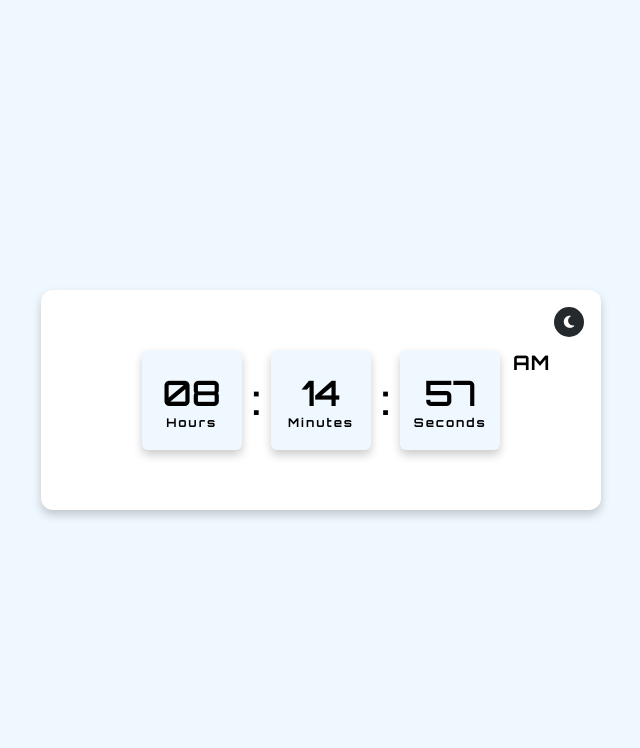
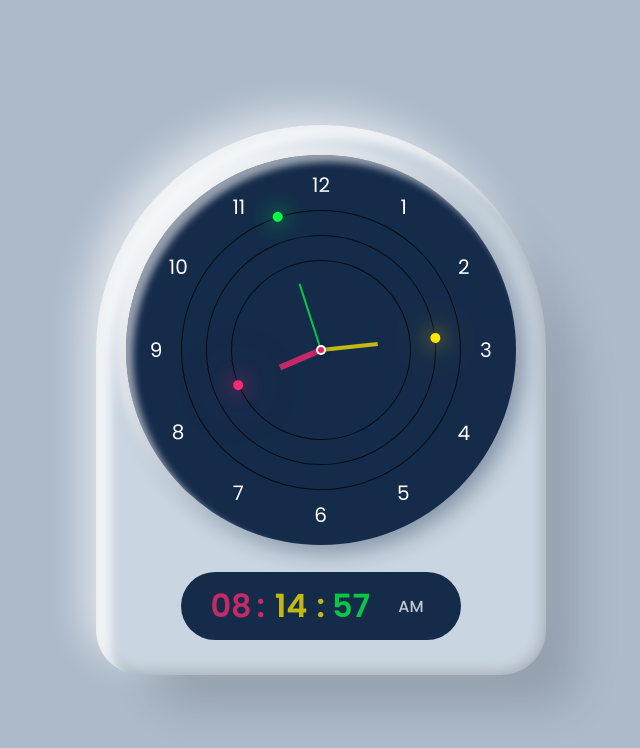
Before and after one commit to akhie-art/jamDigital, a plain HTML site: page index.html in a window 1280 px wide. Shown: the whole page, without its empty margins (319-959 px from the left). Drawn offline with Linux system fonts and the light colour scheme.

Commit message:
first commit

```diff
--- a/index.html
+++ b/index.html
@@ -8,37 +8,31 @@
     <link rel="stylesheet" href="./fontawesome/css/all.css" />
   </head>
   <body>
-    <section>
-      <div class="container">
-        <div class="icon">
-          <i class="fa-solid fa-moon"></i>
-          <i class="fa-solid fa-sun"></i>
-        </div>
-        <div class="time">
-          <div class="time-colon">
-            <div class="time-text">
-              <span class="hour_num">08</span>
-              <span class="text">Hours</span>
-            </div>
-            <span class="colon">:</span>
-          </div>
-          <div class="time-colon">
-            <div class="time-text">
-              <span class="min_num">45</span>
-              <span class="text">Minutes</span>
-            </div>
-            <span class="colon">:</span>
-          </div>
-          <div class="time-colon">
-            <div class="time-text">
-              <span class="sec_num">06</span>
-              <span class="text">Seconds</span>
-            </div>
-            <span class="am_pm">AM</span>
-          </div>
-        </div>
+    <div class="clock">
+      <div class="numbers">
+        <div class="circle" id="sec" style="--clr: #04fc43"><i></i></div>
+        <div class="circle" id="min" style="--clr: #fee800"><i></i></div>
+        <div class="circle" id="hrs" style="--clr: #ff2972"><i></i></div>
+        <span style="--i: 1"><b>1</b></span>
+        <span style="--i: 2"><b>2</b></span>
+        <span style="--i: 3"><b>3</b></span>
+        <span style="--i: 4"><b>4</b></span>
+        <span style="--i: 5"><b>5</b></span>
+        <span style="--i: 6"><b>6</b></span>
+        <span style="--i: 7"><b>7</b></span>
+        <span style="--i: 8"><b>8</b></span>
+        <span style="--i: 9"><b>9</b></span>
+        <span style="--i: 10"><b>10</b></span>
+        <span style="--i: 11"><b>11</b></span>
+        <span style="--i: 12"><b>12</b></span>
       </div>
-    </section>
+      <div id="time">
+        <div id="hour" style="--clr: #ff2972">00</div>
+        <div id="minutes" style="--clr: #fee800">00</div>
+        <div id="seconds" style="--clr: #04fc43">00</div>
+        <div id="ampm" style="--clr: #fff">AM</div>
+      </div>
+    </div>
     <script src="main.js"></script>
   </body>
 </html>
--- a/main.js
+++ b/main.js
@@ -1,26 +1,35 @@
-let section = document.querySelector("section"),
-  icons = document.querySelector(".icon");
-icons.onclick = () => {
-  section.classList.toggle("dark");
-};
+let hr = document.querySelector("#hrs");
+let mn = document.querySelector("#min");
+let sc = document.querySelector("#sec");
+
 setInterval(() => {
-  let date = new Date();
-  jam = date.getHours();
-  menit = date.getMinutes();
-  detik = date.getSeconds();
-  bulan = date.getMonth();
+  let day = new Date();
+  let hh = day.getHours() * 30;
+  let mm = day.getMinutes() * 6;
+  let ss = day.getSeconds() * 6;
 
-  let d;
-  d = jam < 12 ? "AM" : "PM";
-  jam = jam > 12 ? jam - 12 : jam;
-  jam = jam == 0 ? (jam = 12) : jam;
+  hr.style.transform = `rotateZ(${hh + mm / 12}deg)`;
+  mn.style.transform = `rotateZ(${mm}deg )`;
+  sc.style.transform = `rotateZ(${ss}deg )`;
 
-  jam = jam < 10 ? "0" + jam : jam;
-  menit = menit < 10 ? "0" + menit : menit;
-  detik = detik < 10 ? "0" + detik : detik;
+  let hour = document.getElementById("hour");
+  let minutes = document.getElementById("minutes");
+  let seconds = document.getElementById("seconds");
+  let ampm = document.getElementById("ampm");
+  let h = new Date().getHours();
+  let m = new Date().getMinutes();
+  let s = new Date().getSeconds();
 
-  document.querySelector(".hour_num").innerHTML = jam;
-  document.querySelector(".min_num").innerHTML = menit;
-  document.querySelector(".sec_num").innerHTML = detik;
-  document.querySelector(".am_pm").innerHTML = d;
-}, 1000);
+  var am = h >= 12 ? "PM" : "AM";
+
+  if (h > 12) {
+    h = h - 12;
+  }
+  h = h < 10 ? "0" + h : h;
+  m = m < 10 ? "0" + m : m;
+  s = s < 10 ? "0" + s : s;
+  hour.innerHTML = h;
+  minutes.innerHTML = m;
+  seconds.innerHTML = s;
+  ampm.innerHTML = am;
+});
--- a/style.css
+++ b/style.css
@@ -1,125 +1,160 @@
-@import url("https://fonts.googleapis.com/css2?family=Orbitron:wght@400..900&display=swap");
+@import url("https://fonts.googleapis.com/css2?family=Poppins:ital,wght@0,100;0,200;0,300;0,400;0,500;0,600;0,700;0,800;0,900;1,100;1,200;1,300;1,400;1,500;1,600;1,700;1,800;1,900&display=swap");
 
 * {
   margin: 0;
   padding: 0;
   box-sizing: border-box;
-  font-family: "Orbitron", sans-serif;
-  transition: all 0.1s ease-in-out;
+  font-family: "Poppins", sans-serif;
 }
-section {
+body {
+  display: flex;
+  justify-content: center;
+  align-items: center;
   min-height: 100vh;
-  width: 100%;
+  background: #acbaca;
+}
+.clock {
+  position: relative;
+  width: 450px;
+  height: 550px;
   display: flex;
+  justify-content: center;
   align-items: center;
+  background: #c9d5e0;
+  border-radius: 50px;
+  border-top-left-radius: 250px;
+  border-top-right-radius: 250px;
+  box-shadow: 45px 45px 45px -15px rgba(0, 0, 0, 0.15),
+    inset 15px 15px 10px rgba(255, 255, 255, 0.75),
+    -15px -15px 35px rgba(255, 255, 255, 0.55),
+    inset -2px -2px 15px rgba(0, 0, 0, 0.2);
+}
+.numbers {
+  position: absolute;
+  width: 390px;
+  height: 390px;
+  background: #152b4a;
+  border-radius: 50%;
+  top: 30px;
+  display: flex;
   justify-content: center;
-  background: #f0f8ff;
+  align-items: center;
+  box-shadow: 7px 7px 22px #152b4a66,
+    inset 7px 7px 7px rgba(255, 255, 255, 0.55),
+    -9px -9px 15px rgba(255, 255, 255, 1);
 }
-.container {
+.numbers::before {
+  content: "";
+  position: absolute;
+  width: 4px;
+  height: 4px;
+  border-radius: 50%;
+  background: #e91e63;
+  z-index: 10000000;
+  box-shadow: 0 0 0 1px #e91e63, 0 0 0 3px #fff, 0 0 5px 5px rgba(0, 0, 0, 0.15);
+}
+.numbers span {
+  position: absolute;
+  inset: 15px;
+  text-align: center;
+  color: #fff;
+  font-size: 1.25em;
+  transform: rotate(calc(30deg * var(--i)));
+}
+.numbers span b {
+  font-weight: 400;
+  display: inline-block;
+  transform: rotate(calc(-30deg * var(--i)));
+}
+.circle {
+  position: absolute;
+  width: 280px;
+  height: 280px;
+  border: 1px solid rgba(0, 0, 0, 0.75);
+  border-radius: 50%;
   display: flex;
-  /* align-items: center; */
   justify-content: center;
-  height: 220px;
-  max-width: 560px;
-  background: #fff;
-  box-shadow: 0 5px 10px rgba(0, 0, 0, 0.2);
-  border-radius: 12px;
-  width: 100%;
+  align-items: flex-start;
+  z-index: 10;
+}
+.circle i {
+  position: absolute;
+  width: 6px;
+  height: 50%;
+  background: var(--clr);
+  opacity: 0.75;
+  transform-origin: bottom;
+  transform: scaleY(0.5);
+}
+.circle#sec i {
+  width: 2px;
+}
+.circle#min i {
+  width: 4px;
+}
+
+.circle#min {
+  width: 230px;
+  height: 230px;
+}
+
+.circle#hrs {
+  width: 180px;
+  height: 180px;
+}
+.circle::before {
+  content: "";
+  position: absolute;
+  top: -6px;
+  left: 50%;
+  width: 10px;
+  height: 10px;
+  background: var(--clr);
+  border-radius: 50%;
+  transform: translateX(-50%);
+  box-shadow: 0 0 20px var(--clr), 0 0 60px var(--clr);
+}
+#time {
+  position: absolute;
+  bottom: 35px;
+  display: flex;
+  padding: 10px 20px;
+  font-size: 2em;
+  font-weight: 600;
+  border-radius: 40px;
+  background: #152b4a;
+  box-shadow: 7px 7px 22px #152b4a66,
+    inset 6px 6px px rgba(255, 255, 255, 0.55),
+    -9px -9px 15px rgba(255, 255, 255, 1);
+}
+#time div {
   position: relative;
+  width: 60px;
+  text-align: center;
+  color: var(--clr);
+  opacity: 0.75;
 }
-.dark {
-  background: #24292d;
+#time div:last-child {
+  font-size: 0.5em;
+  display: flex;
+  justify-content: center;
+  align-items: center;
+  font-weight: 500;
 }
-.dark .container {
-  background: #323840;
+#time div:nth-child(1)::after,
+#time div:nth-child(2)::after {
+  content: ":";
+  position: absolute;
+  right: -4px;
 }
-.dark .icon i {
-  background: #fff;
-  color: #323840;
+#time div:nth-child(2)::after {
+  animation: animasi 1s steps(1) infinite;
 }
-.icon i {
-  position: absolute;
-  right: 17px;
-  top: 17px;
-  height: 30px;
-  width: 30px;
-  background: #24292d;
-  color: #fff;
-  text-align: center;
-  line-height: 30px;
-  border-radius: 50%;
-  font-size: 14px;
-  cursor: pointer;
+@keyframes animasi {
+  0% {
+    opacity: 1;
+  }
+  50% {
+    opacity: 0;
+  }
 }
-.icon i.fa-sun {
-  opacity: 0;
-  pointer-events: none;
-}
-.dark .icon i.fa-sun {
-  opacity: 1;
-  pointer-events: auto;
-}
-.container .time {
-  display: flex;
-  align-items: center;
-}
-.time-colon {
-  display: flex;
-  align-items: center;
-  position: relative;
-}
-.time-text {
-  height: 100px;
-  width: 100px;
-  display: flex;
-  align-items: center;
-  flex-direction: column;
-  justify-content: center;
-  background: #f0f8ff;
-  border-radius: 6px;
-  box-shadow: 0 5px 10px rgba(0, 0, 0, 0.2);
-}
-.dark .time-text {
-  background: #24292d;
-}
-.time-text,
-.colon {
-  font-size: 35px;
-  font-weight: 600;
-}
-.dark .time-text,
-.dark .colon {
-  color: #fff;
-}
-.colon {
-  font-size: 40px;
-  margin: 0 10px;
-}
-.text {
-  font-size: 12px;
-  font-weight: 700;
-  letter-spacing: 2px;
-}
-.am_pm {
-  position: absolute;
-  top: 0;
-  right: -50px;
-  font-size: 20px;
-  font-weight: 700;
-  letter-spacing: 1px;
-}
-.dark .am_pm {
-  color: #fff;
-}
-.tanggal{
-    display: flex;
-    gap: 5%;
-    text-align: center;
-    width: 100%;
-    height: 20%;
-    background-color: red;
-    position:absolute;
-    align-items: center;
-    justify-content: center;
-    bottom:0;
-}
```
